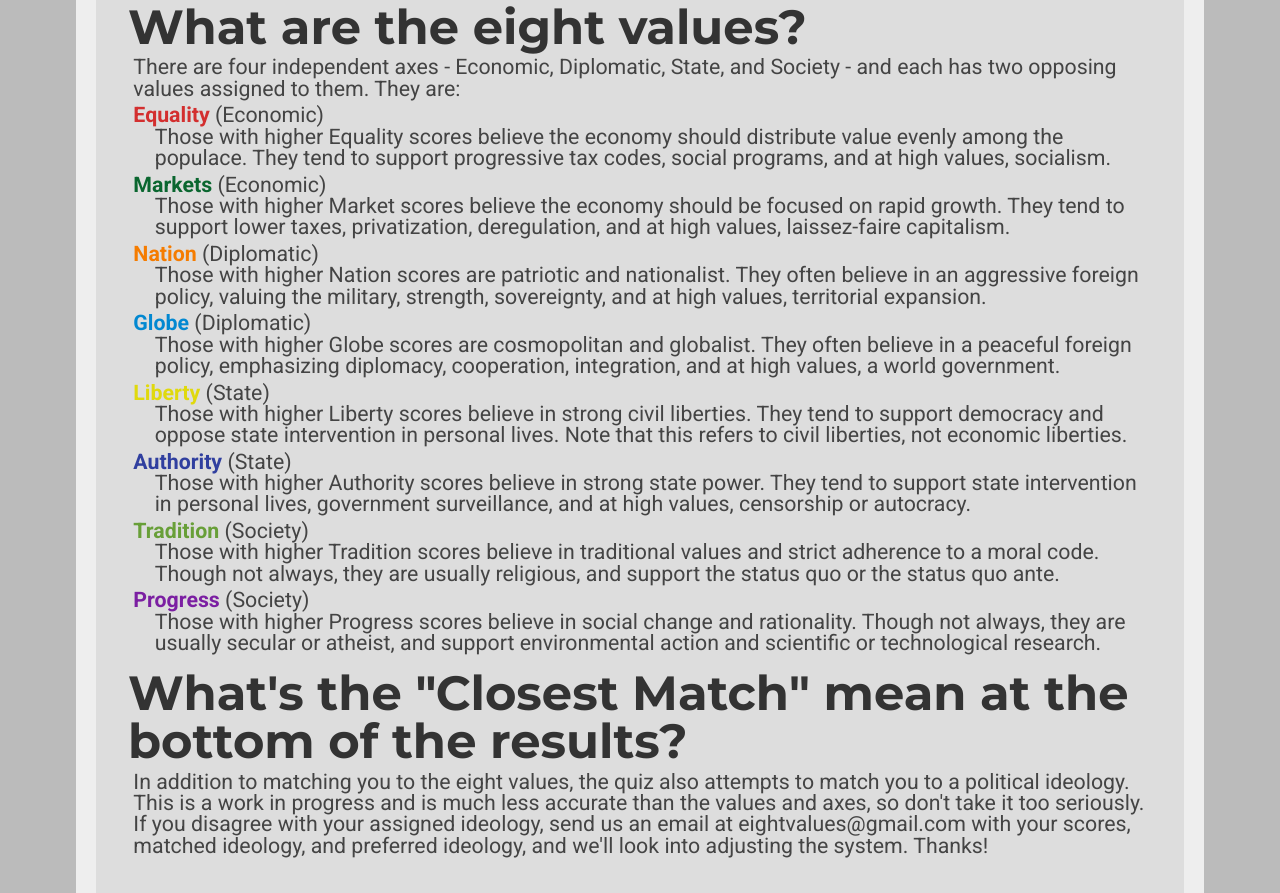
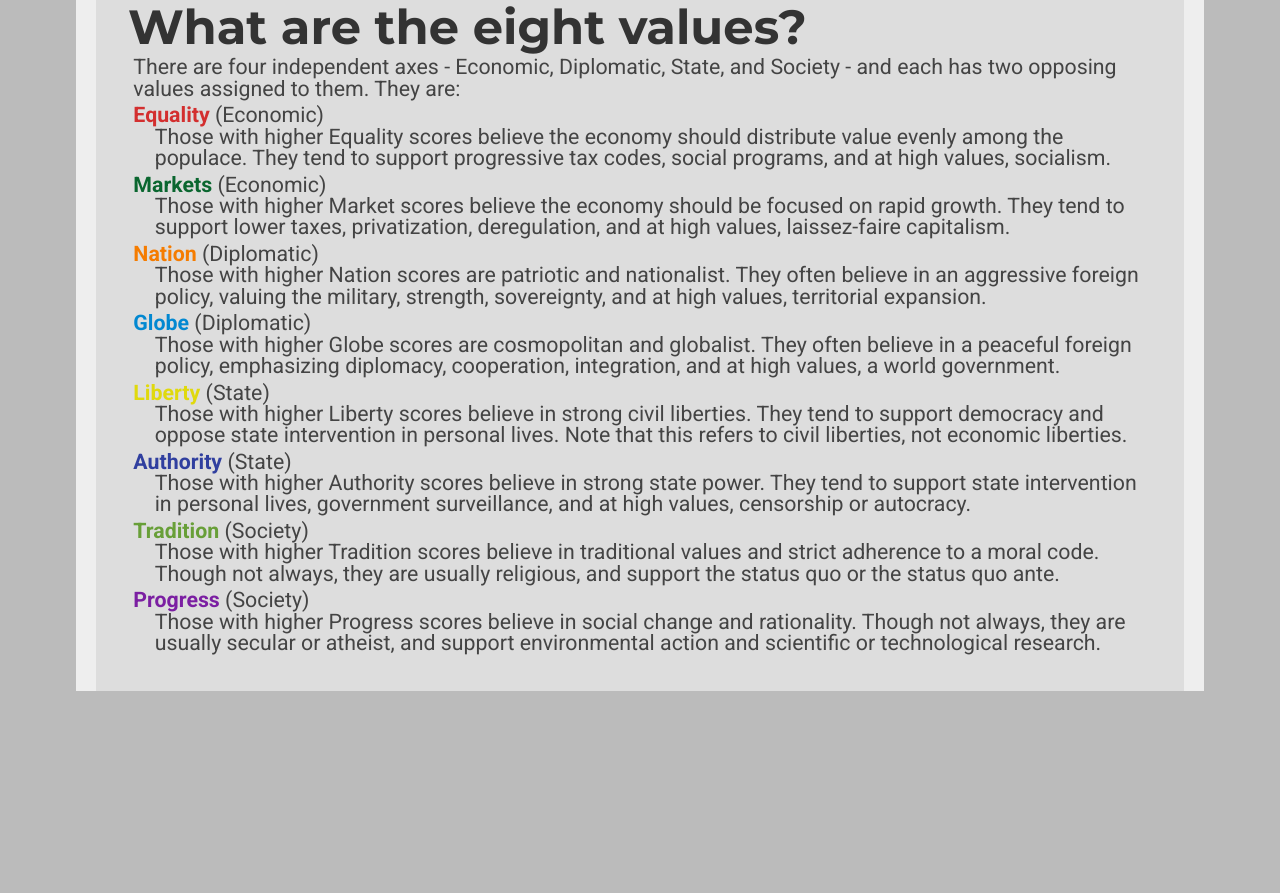
Before and after one commit to MilitaryKamikazze/MinValues, a plain HTML site: page index.html in a window 1280 px wide. Shown: the part 846-1739 px from the top of the page. After the commit the page ends 1537 px from the top, so only its background shows below. Drawn offline with Linux system fonts and the light colour scheme.

Commit message:
Update index.html

```diff
--- a/index.html
+++ b/index.html
@@ -42,8 +42,6 @@
         Those with higher Tradition scores believe in traditional values and strict adherence to a moral code. Though not always, they are usually religious, and support the status quo or the status quo ante.</p>
     <p class="value-description"><b style="color:#7b1fa2;">Progress</b> (Society)<br/>
         Those with higher Progress scores believe in social change and rationality. Though not always, they are usually secular or atheist, and support environmental action and scientific or technological research.</p>
-<h2>What's the "Closest Match" mean at the bottom of the results?</h2>
-    <p>In addition to matching you to the eight values, the quiz also attempts to match you to a political ideology. This is a work in progress and is much less accurate than the values and axes, so don't take it too seriously. If you disagree with your assigned ideology, send us an email at eightvalues@gmail.com with your scores, matched ideology, and preferred ideology, and we'll look into adjusting the system. Thanks!</p>
 
 <!-- Website visit statistics - no personal information is collected! -->
 <script type="text/javascript">
```
